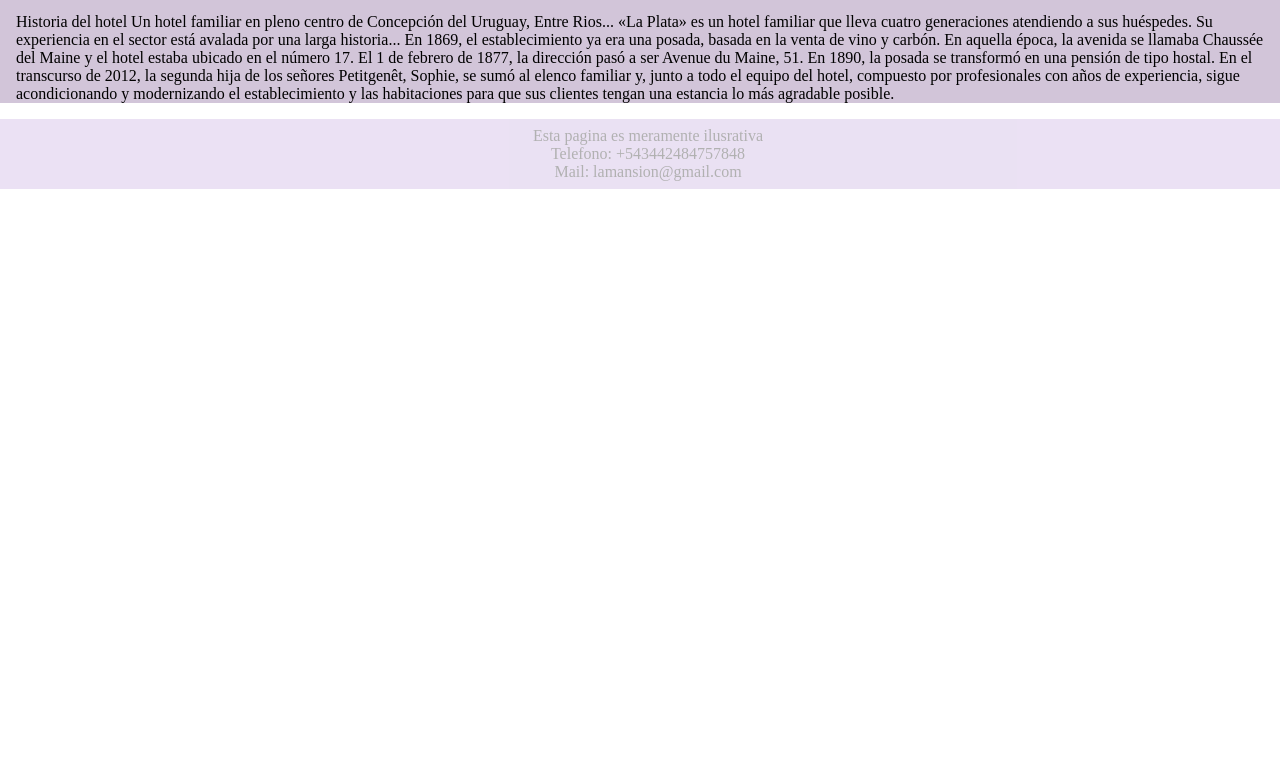
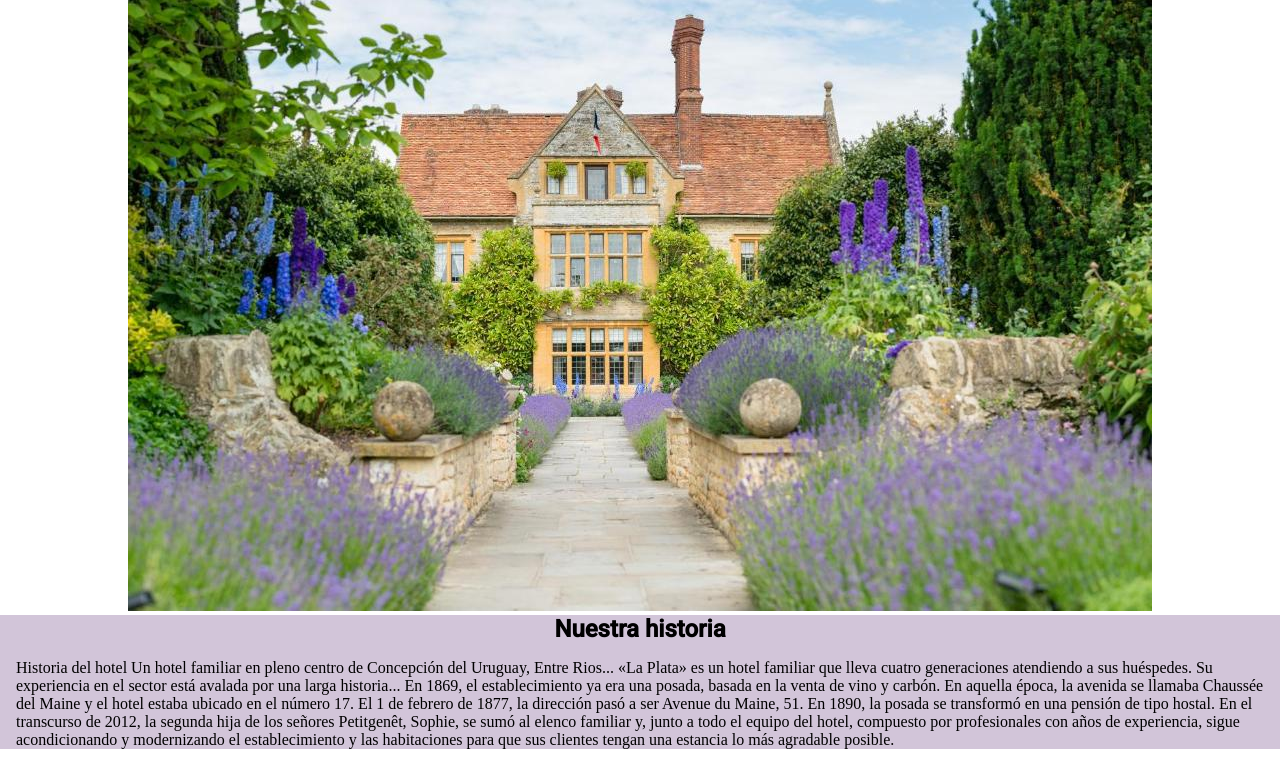
Before and after one commit to Marcela-Suarez/segunda-preentrega, a plain HTML site: page index.html in a window 1280 px wide. Shown: the part 156-913 px from the top of the page. Before the commit the page ends 800 px from the top, so only its background shows below. Drawn offline with Linux system fonts and the light colour scheme.

Commit message:
imagen principal

```diff
--- a/index.html
+++ b/index.html
@@ -31,7 +31,7 @@
     </section>
 
     <section class="imagen_principal">
-        <img src="../trabajo final/imgmg/entrada4.jgp" alt="entrada">
+        <img src="img/entrada4.jpg" alt="entrada4">
     </section>
     <section class="historia">
         <h2> Nuestra historia</h2>
```
